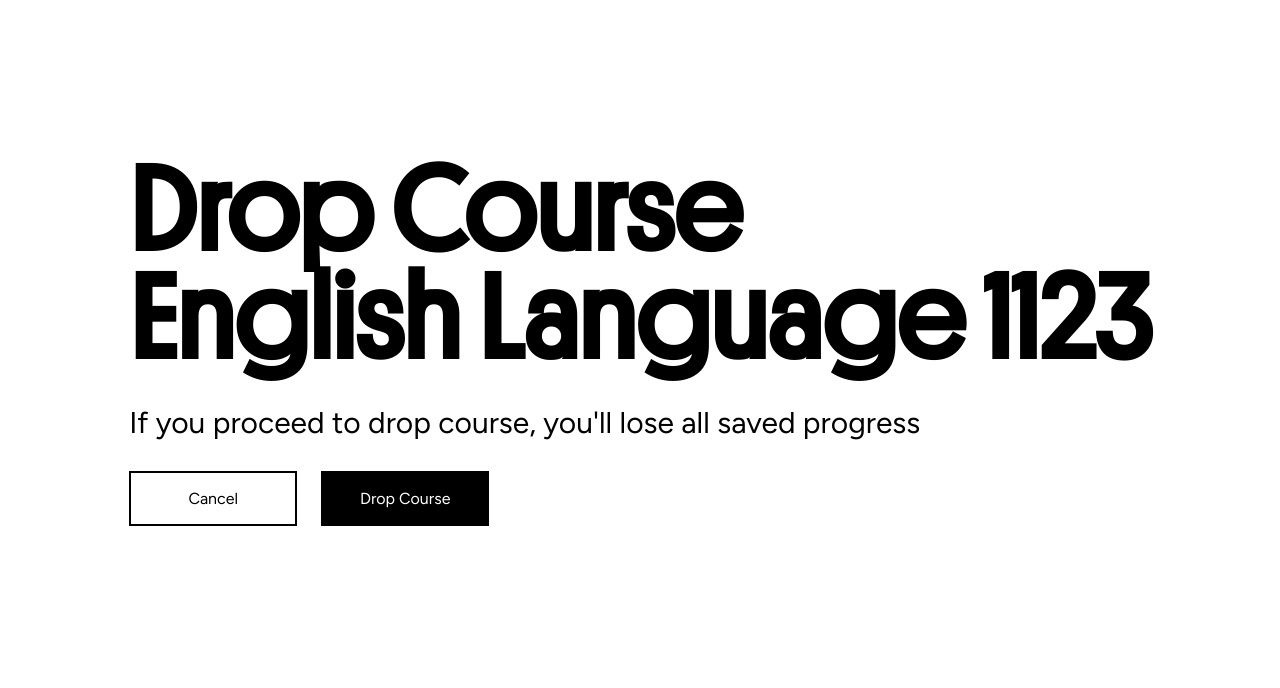
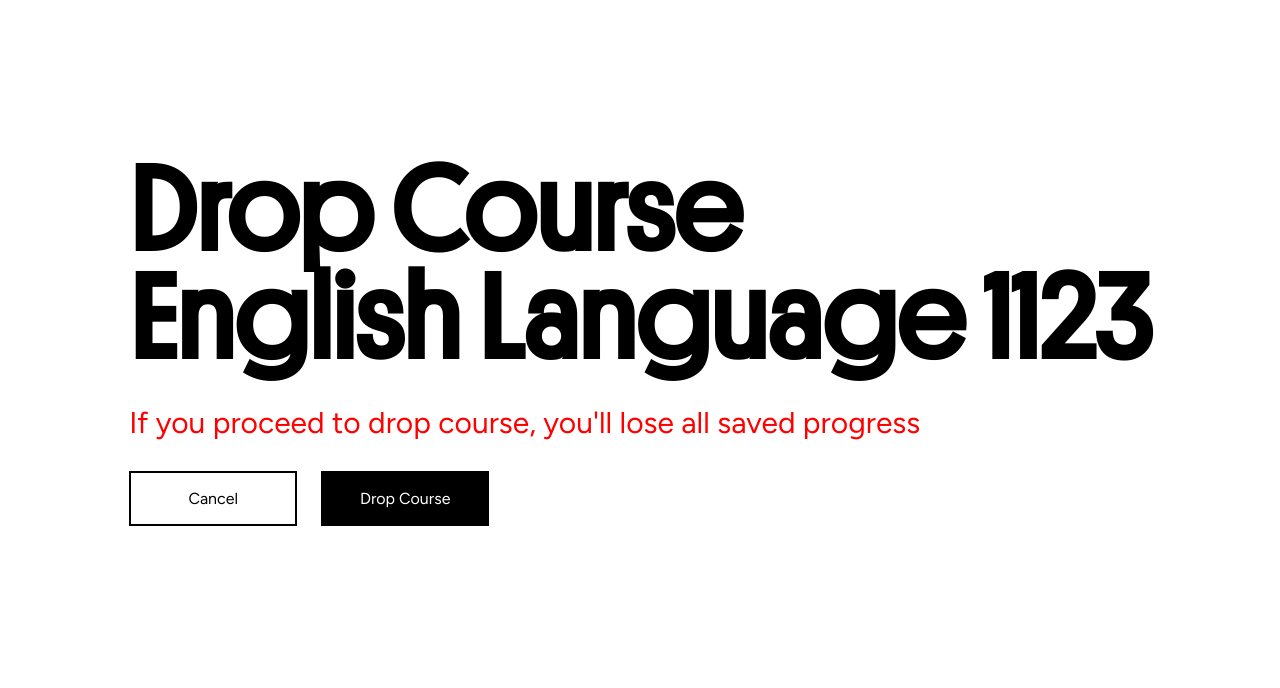
Before and after one commit to ismailsilat7/Infix, a Flask app: page /dropcourseconfirmation/1123 in a window 1280 px wide. Shown: the part 81-769 px from the top of the page. Run offline with Flask 3, Linux system fonts and the light colour scheme; a user stored in the database is signed in; data comes from the database, SQL or seed files in the repository; both versions use the stored data as it was after the commit; some libraries are stand-ins or nearby versions.

Commit message:
update confirmation styles

```diff
--- a/static/css/dropcourse-confirmation.css
+++ b/static/css/dropcourse-confirmation.css
@@ -16,6 +16,7 @@
 .drop-container p {
     font-size: 30px;
     margin: 30px 0;
+    color: red;
 }
 .drop-btn-container {
     display: flex;
```
Also changed, not shown: templates/dashboard.html (+0 -21 lines), data/infix.db, 1 other file.
